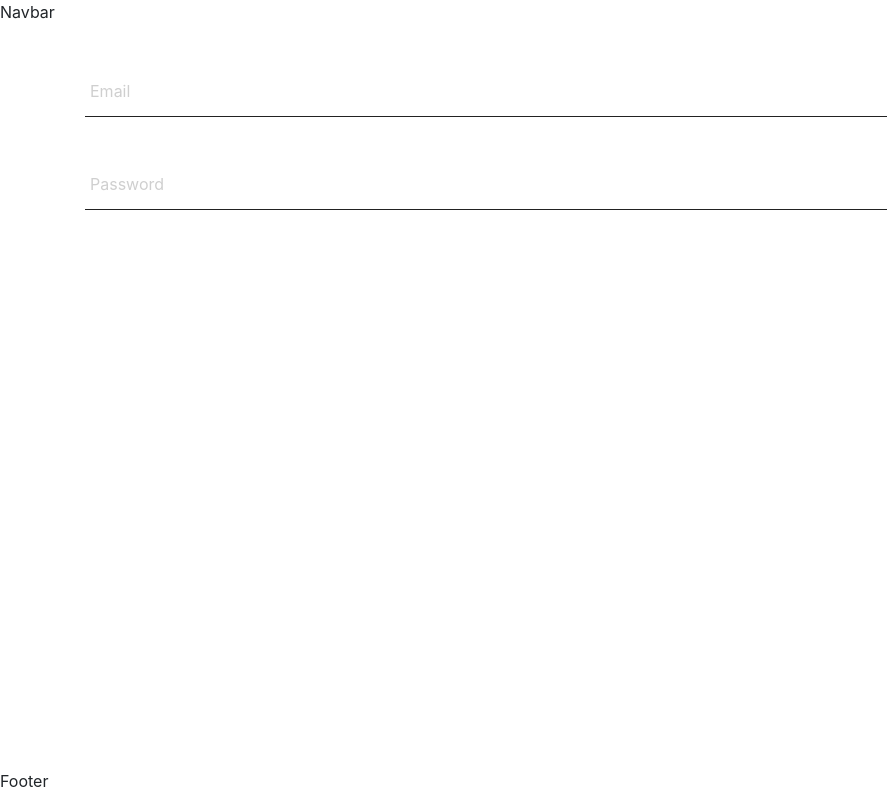
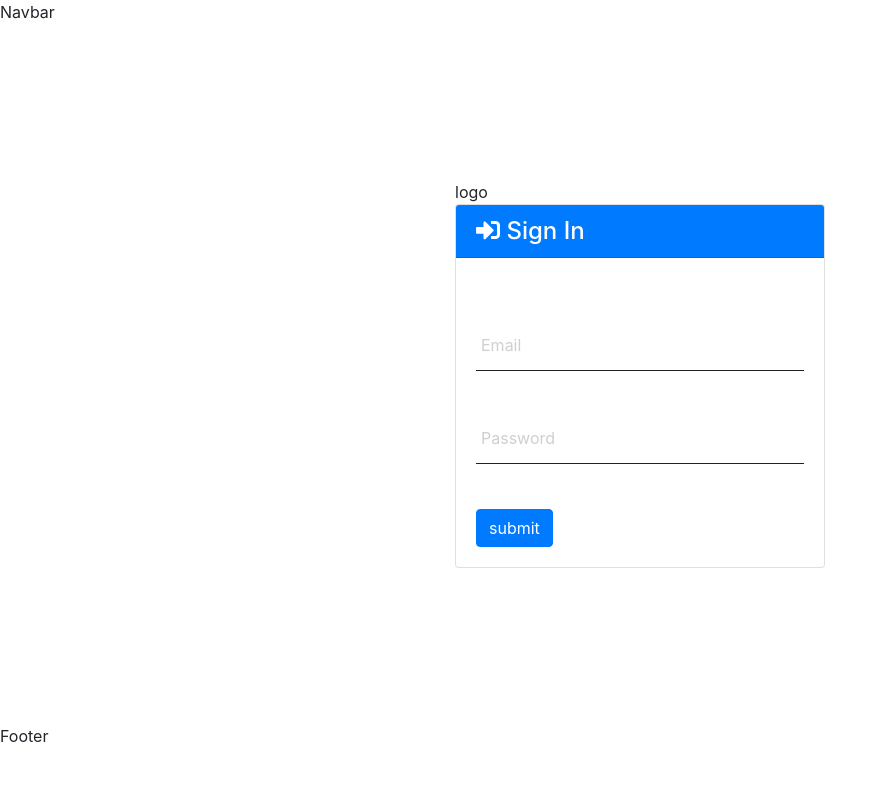
Before and after one commit to WebDevRaul/Website-Builder, a React (Create React App) app in the folder client/: page /sign-in in a window 1280 px wide. Shown: the whole page, without its empty margins (0-887 px from the left). Built offline with nearby package versions, Linux system fonts and the light colour scheme.

Commit message:
sign in raw idea

```diff
--- a/client/public/index.html
+++ b/client/public/index.html
@@ -14,6 +14,8 @@
 
     <!-- Bootstrap 4 -->
     <link rel="stylesheet" href="https://maxcdn.bootstrapcdn.com/bootstrap/4.0.0/css/bootstrap.min.css" integrity="sha384-Gn5384xqQ1aoWXA+058RXPxPg6fy4IWvTNh0E263XmFcJlSAwiGgFAW/dAiS6JXm" crossorigin="anonymous">
+    <!-- Font Awesome -->
+    <link rel="stylesheet" href="https://use.fontawesome.com/releases/v5.6.3/css/all.css" integrity="sha384-UHRtZLI+pbxtHCWp1t77Bi1L4ZtiqrqD80Kn4Z8NTSRyMA2Fd33n5dQ8lWUE00s/" crossorigin="anonymous">
 
     <title>Website Builder</title>
   </head>
--- a/client/src/components/common/input/input.scss
+++ b/client/src/components/common/input/input.scss
@@ -2,7 +2,7 @@
 
 @mixin shrinkLabel {
   top: -14px;
-  font-size: 12px;
+  font-size: 14px;
   color: $primaryColor;
 }
 
--- a/client/src/components/sign_in/Index.jsx
+++ /dev/null
@@ -1,41 +0,0 @@
-import React, { useState } from 'react';
-
-import Input from '../common/input/Input';
-
-import './index.scss';
-
-const Index = () => {
-  const [state, setState] = useState({
-    email: '',
-    password: ''
-  });
-
-  const { email, password } = state;
-
-  const onChange = e => {
-    setState({...state , [e.target.name]: e.target.value })
-  };
-
-  return (
-    <div className='sign-in'>
-      <form>
-        <Input
-          name='email'
-          value={email}
-          onChange={onChange}
-          type='email'
-          label='email'
-        />
-        <Input
-          name='password'
-          value={password}
-          onChange={onChange}
-          type='password'
-          label='password'
-        />
-      </form>
-    </div>
-  )
-};
-
-export default Index;
--- /dev/null
+++ b/client/src/components/sign_in/Index_Sign_In.jsx
@@ -0,0 +1,65 @@
+import React, { useState } from 'react';
+
+import Input from '../common/input/Input';
+
+import './index.scss';
+
+const IndexSignIn = () => {
+  const [state, setState] = useState({
+    email: '',
+    password: ''
+  });
+
+  const { email, password } = state;
+
+  const onChange = e => {
+    setState({...state , [e.target.name]: e.target.value })
+  };
+
+  const onSubmit = e => {
+    e.preventDefault();
+
+    console.log(email, password)
+  }
+
+  return (
+    <div className='sign-in'>
+      <div className='row no-gutters'>
+        <div className='col-4 m-auto'>
+          <div>logo</div>
+        </div>
+      </div>
+      <div className='row no-gutters'>
+        <div className='col-4 m-auto'>
+          <div className='card'>
+            <div className="card-header bg-primary text-white">
+              <h4 className='mb-0'>
+                <i className="fas fa-sign-in-alt"></i> Sign In</h4>
+            </div>
+            <div className='card-body'>
+              <form onSubmit={onSubmit} className='form'>
+                    <Input
+                      name='email'
+                      value={email}
+                      onChange={onChange}
+                      type='email'
+                      label='email'
+                    />
+                    <Input
+                      name='password'
+                      value={password}
+                      onChange={onChange}
+                      type='password'
+                      label='password'
+                    />
+                    <button type='submit' className='btn btn-primary'>submit</button>
+              </form>
+            </div>
+          </div>
+      </div>
+    </div>
+    </div>
+  )
+};
+
+export default IndexSignIn;
--- a/client/src/components/sign_in/index.scss
+++ b/client/src/components/sign_in/index.scss
@@ -1,4 +1,9 @@
+@import '../../index.scss';
 
 .sign-in {
   min-height: calc(100vh - 100px);
+  display: flex;
+  flex-direction: column;
+  justify-content: center;
+  align-content: center;
 }
--- a/client/src/pages/sign_In/SignIn.js
+++ b/client/src/pages/sign_In/SignIn.js
@@ -1,12 +1,12 @@
 import React from 'react';
 
-import Index from '../../components/sign_in/Index';
+import IndexSignIn from '../../components/sign_in/Index_Sign_In';
 
 const SignIn = () => (
   <div className='container'>
     <div className='row no-gutters'>
       <div className='col'>
-        <Index />
+        <IndexSignIn />
       </div>
     </div>
   </div>
```
Also changed, not shown: client/src/components/common/button/Button.jsx (added, +11 -0 lines), client/src/App.js (line endings or trailing spaces).
